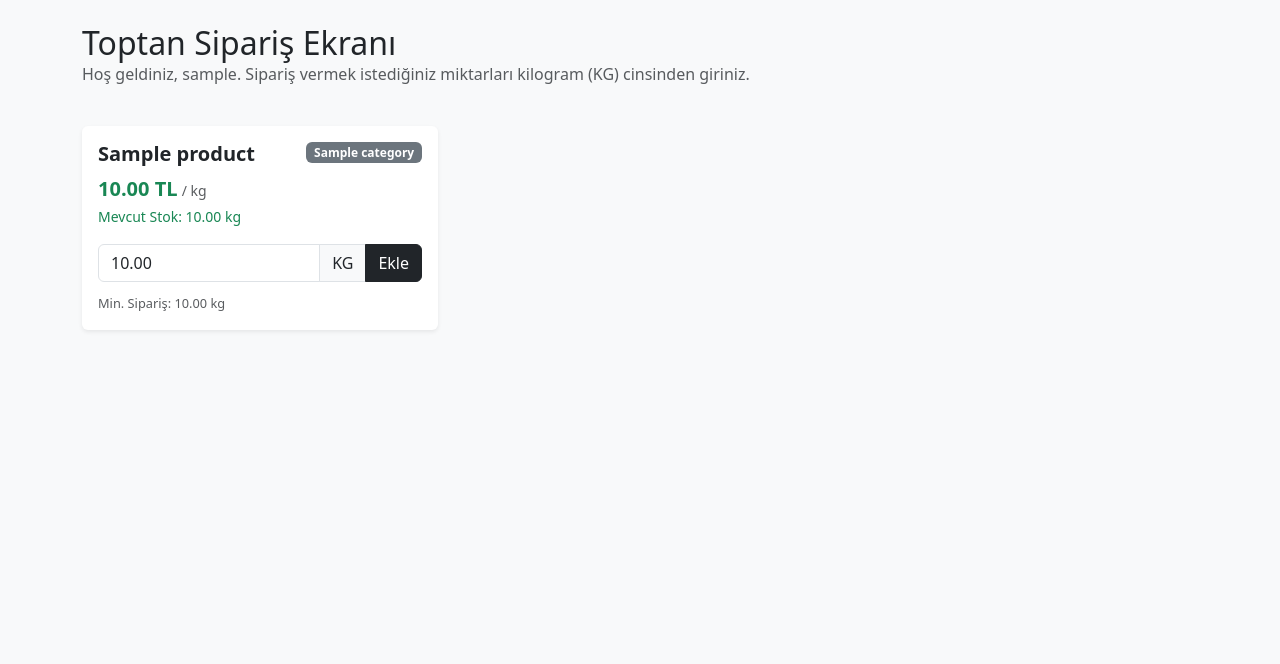
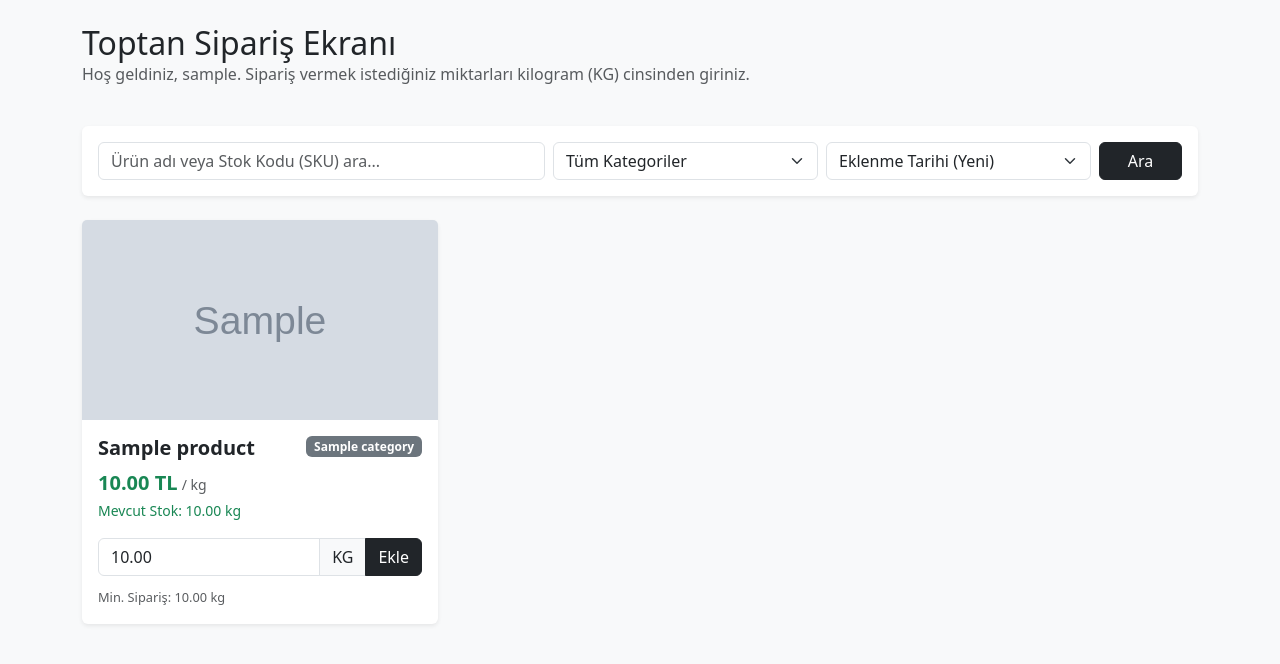
Before and after one commit to strip43weathers/kuraskuruyemis, a Django app: page /urunler/b2b-portal/ in a window 1280 px wide. Shown: the part 56-720 px from the top of the page. Run offline with Django 5.2, Linux system fonts and the light colour scheme; a user stored in the database is signed in; tables that the repository leaves empty hold one stand-in row (values such as "Sample post"); grey boxes marked "Sample" are stand-in pictures.

Commit message:
siralama

```diff
--- a/kuraskuruyemis/urls.py
+++ b/kuraskuruyemis/urls.py
@@ -1,16 +1,17 @@
 from django.contrib import admin
 from django.urls import path, include
-from django.contrib.auth import views as auth_views  # Eklenen kütüphane
+from django.contrib.auth import views as auth_views
+from django.conf import settings # Yeni
+from django.conf.urls.static import static # Yeni
 
 urlpatterns = [
     path('admin/', admin.site.urls),
-
-    # Giriş ve Çıkış İşlemleri
-    path('login/', auth_views.LoginView.as_view(template_name='login.html', redirect_authenticated_user=True),
-         name='login'),
+    path('login/', auth_views.LoginView.as_view(template_name='login.html', redirect_authenticated_user=True), name='login'),
     path('logout/', auth_views.LogoutView.as_view(next_page='/login/'), name='logout'),
-
-    # Uygulama Rotaları
     path('urunler/', include('products.urls', namespace='products')),
     path('siparis/', include('orders.urls', namespace='orders')),
 ]
+
+# Geliştirme ortamında medya dosyalarını sunmak için:
+if settings.DEBUG:
+    urlpatterns += static(settings.MEDIA_URL, document_root=settings.MEDIA_ROOT)
--- a/products/models.py
+++ b/products/models.py
@@ -21,6 +21,7 @@ class Product(models.Model):
     name = models.CharField(max_length=200, verbose_name="Ürün Adı")
     sku = models.CharField(max_length=50, unique=True, verbose_name="Stok Kodu (SKU)")
     description = models.TextField(blank=True, verbose_name="Ürün Açıklaması")
+    image = models.ImageField(upload_to='products/%Y/%m/%d', blank=True, null=True, verbose_name="Ürün Görseli")
 
     # B2B için tek tip toptan fiyat
     wholesale_price = models.DecimalField(
--- a/products/views.py
+++ b/products/views.py
@@ -1,17 +1,46 @@
-from django.shortcuts import render, get_object_or_404
+from django.shortcuts import render
 from django.contrib.auth.decorators import login_required
+from django.db.models import Q  # Arama işlemi için eklendi
 from .models import Category, Product
 
-# B2B portalı olduğu için giriş yapmayanlar bu view'a erişemez
+
 @login_required(login_url='/login/')
 def b2b_product_list(request):
-    # select_related ile kategorileri tek sorguda çekerek performansı artırıyoruz
     products = Product.objects.filter(is_active=True).select_related('category')
     categories = Category.objects.filter(is_active=True)
 
+    # 1. URL'den gelen parametreleri al
+    query = request.GET.get('q', '')
+    category_id = request.GET.get('category', '')
+    sort_by = request.GET.get('sort', 'newest')  # Varsayılan sıralama: En yeniler
+
+    # 2. Arama Filtresi (Hem isme hem stok koduna göre)
+    if query:
+        products = products.filter(
+            Q(name__icontains=query) | Q(sku__icontains=query)
+        )
+
+    # 3. Kategori Filtresi
+    if category_id:
+        products = products.filter(category_id=category_id)
+
+    # 4. Sıralama İşlemi
+    if sort_by == 'price_asc':
+        products = products.order_by('wholesale_price')
+    elif sort_by == 'price_desc':
+        products = products.order_by('-wholesale_price')
+    elif sort_by == 'name_asc':
+        products = products.order_by('name')
+    elif sort_by == 'newest':
+        products = products.order_by('-created_at')
+
+    # Arama çubuğunda ve seçim kutularında kullanıcının eski seçimlerini tutmak için context'e yolluyoruz
     context = {
         'products': products,
         'categories': categories,
+        'current_query': query,
+        'current_category': category_id,
+        'current_sort': sort_by,
     }
-    # Bu şablonu bir sonraki adımda yazacağız
+
     return render(request, 'products/b2b_list.html', context)
--- a/requirements.txt
+++ b/requirements.txt
@@ -1,3 +1,4 @@
 Django~=5.2.13
 psycopg2-binary>=2.9
 openpyxl
+Pillow
--- a/templates/products/b2b_list.html
+++ b/templates/products/b2b_list.html
@@ -7,11 +7,55 @@
         <p class="text-muted">Hoş geldiniz, {{ request.user.username }}. Sipariş vermek istediğiniz miktarları kilogram (KG) cinsinden giriniz.</p>
     </div>
 </div>
+<div class="card border-0 shadow-sm mb-4 bg-white">
+    <div class="card-body p-3">
+        <form method="GET" action="{% url 'products:b2b_list' %}" class="row g-2 align-items-center">
 
+            <div class="col-md-5">
+                <input type="text" name="q" class="form-control" placeholder="Ürün adı veya Stok Kodu (SKU) ara..." value="{{ current_query }}">
+            </div>
+
+            <div class="col-md-3">
+                <select name="category" class="form-select">
+                    <option value="">Tüm Kategoriler</option>
+                    {% for cat in categories %}
+                        <option value="{{ cat.id }}" {% if current_category == cat.id|stringformat:"s" %}selected{% endif %}>
+                            {{ cat.name }}
+                        </option>
+                    {% endfor %}
+                </select>
+            </div>
+
+            <div class="col-md-3">
+                <select name="sort" class="form-select">
+                    <option value="newest" {% if current_sort == 'newest' %}selected{% endif %}>Eklenme Tarihi (Yeni)</option>
+                    <option value="price_asc" {% if current_sort == 'price_asc' %}selected{% endif %}>Fiyata Göre Artan</option>
+                    <option value="price_desc" {% if current_sort == 'price_desc' %}selected{% endif %}>Fiyata Göre Azalan</option>
+                    <option value="name_asc" {% if current_sort == 'name_asc' %}selected{% endif %}>Ürün Adı (A-Z)</option>
+                </select>
+            </div>
+
+            <div class="col-md-1 d-flex gap-1">
+                {% if current_query or current_category or current_sort != 'newest' %}
+                    <a href="{% url 'products:b2b_list' %}" class="btn btn-outline-secondary w-100" title="Filtreleri Temizle">✖</a>
+                {% endif %}
+                <button type="submit" class="btn btn-dark w-100">Ara</button>
+            </div>
+        </form>
+    </div>
+</div>
 <div class="row row-cols-1 row-cols-md-3 g-4">
     {% for product in products %}
     <div class="col">
         <div class="card h-100 border-0 shadow-sm">
+            {% if product.image %}
+                <img src="{{ product.image.url }}" class="card-img-top" alt="{{ product.name }}" style="height: 200px; object-fit: cover;">
+            {% else %}
+                <div class="card-img-top bg-light d-flex align-items-center justify-content-center text-muted" style="height: 200px;">
+                    <span class="fs-1">🥜</span>
+                </div>
+            {% endif %}
+
             <div class="card-body">
                 <div class="d-flex justify-content-between align-items-start mb-2">
                     <h5 class="card-title fw-bold mb-0">{{ product.name }}</h5>
```
Also changed, not shown: kuraskuruyemis/settings.py (+5 -28 lines), products/migrations/0002_product_image.py (added), 1 other file.
